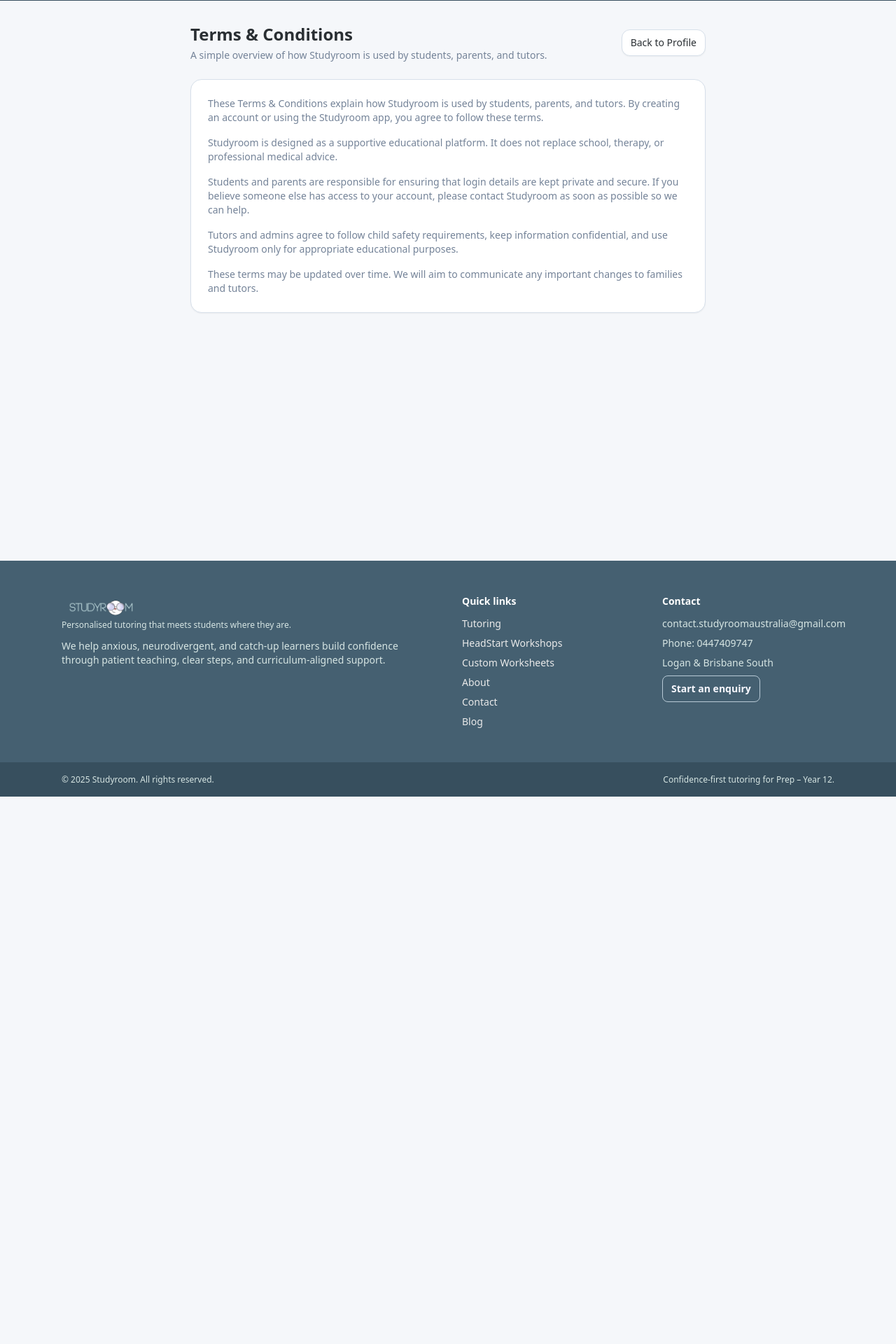
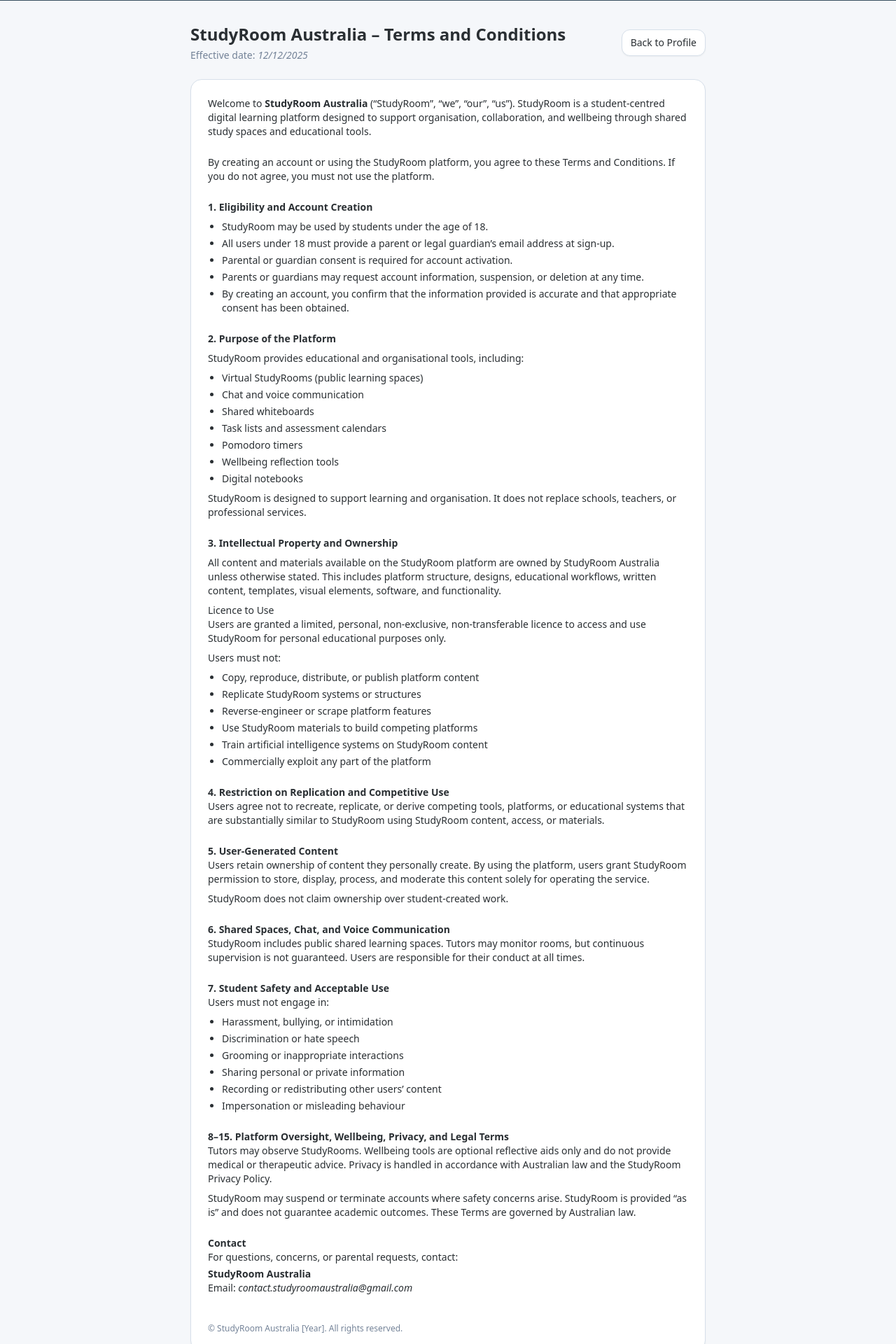
Before and after one commit to Studyroom-au/studyroom, a Next.js app: page /legal/terms in a window 1280 px wide. Shown: the part 60-1980 px from the top of the page at 70% size. Before the commit the page ends 1198 px from the top, so only its background shows below. Built offline with nearby package versions, Linux system fonts and the light colour scheme.

Commit message:
Update tandc

```diff
--- a/src/app/legal/terms/page.tsx
+++ b/src/app/legal/terms/page.tsx
@@ -12,10 +12,10 @@
         <header className="mb-6 flex items-center justify-between gap-4">
           <div>
             <h1 className="text-2xl font-semibold text-[color:var(--ink)]">
-              Terms &amp; Conditions
+              StudyRoom Australia – Terms and Conditions
             </h1>
             <p className="mt-1 text-sm text-[color:var(--muted)]">
-              A simple overview of how Studyroom is used by students, parents, and tutors.
+              Effective date: <span className="italic">12/12/2025</span>
             </p>
           </div>
           <button
@@ -27,28 +27,173 @@
           </button>
         </header>
 
-        <div className="space-y-4 rounded-2xl border border-[color:var(--ring)] bg-[color:var(--card)] p-6 text-sm text-[color:var(--muted)] shadow-sm">
+        <div className="space-y-6 rounded-2xl border border-[color:var(--ring)] bg-[color:var(--card)] p-6 text-sm text-[color:var(--ink)]/80 shadow-sm">
           <p>
-            These Terms &amp; Conditions explain how Studyroom is used by students, parents,
-            and tutors. By creating an account or using the Studyroom app, you agree to follow
-            these terms.
+            Welcome to <strong>StudyRoom Australia</strong> (“StudyRoom”, “we”, “our”, “us”).
+            StudyRoom is a student-centred digital learning platform designed to support
+            organisation, collaboration, and wellbeing through shared study spaces and
+            educational tools.
           </p>
+
           <p>
-            Studyroom is designed as a supportive educational platform. It does not replace
-            school, therapy, or professional medical advice.
+            By creating an account or using the StudyRoom platform, you agree to these Terms
+            and Conditions. If you do not agree, you must not use the platform.
           </p>
-          <p>
-            Students and parents are responsible for ensuring that login details are kept
-            private and secure. If you believe someone else has access to your account,
-            please contact Studyroom as soon as possible so we can help.
-          </p>
-          <p>
-            Tutors and admins agree to follow child safety requirements, keep information
-            confidential, and use Studyroom only for appropriate educational purposes.
-          </p>
-          <p>
-            These terms may be updated over time. We will aim to communicate any important
-            changes to families and tutors.
+
+          {/* 1 */}
+          <section>
+            <h2 className="font-semibold text-[color:var(--ink)]">
+              1. Eligibility and Account Creation
+            </h2>
+            <ul className="mt-2 list-disc space-y-1 pl-5">
+              <li>StudyRoom may be used by students under the age of 18.</li>
+              <li>All users under 18 must provide a parent or legal guardian’s email address at sign-up.</li>
+              <li>Parental or guardian consent is required for account activation.</li>
+              <li>Parents or guardians may request account information, suspension, or deletion at any time.</li>
+              <li>
+                By creating an account, you confirm that the information provided is accurate
+                and that appropriate consent has been obtained.
+              </li>
+            </ul>
+          </section>
+
+          {/* 2 */}
+          <section>
+            <h2 className="font-semibold text-[color:var(--ink)]">
+              2. Purpose of the Platform
+            </h2>
+            <p className="mt-2">StudyRoom provides educational and organisational tools, including:</p>
+            <ul className="mt-2 list-disc space-y-1 pl-5">
+              <li>Virtual StudyRooms (public learning spaces)</li>
+              <li>Chat and voice communication</li>
+              <li>Shared whiteboards</li>
+              <li>Task lists and assessment calendars</li>
+              <li>Pomodoro timers</li>
+              <li>Wellbeing reflection tools</li>
+              <li>Digital notebooks</li>
+            </ul>
+            <p className="mt-2">
+              StudyRoom is designed to support learning and organisation. It does not replace
+              schools, teachers, or professional services.
+            </p>
+          </section>
+
+          {/* 3 */}
+          <section>
+            <h2 className="font-semibold text-[color:var(--ink)]">
+              3. Intellectual Property and Ownership
+            </h2>
+            <p className="mt-2">
+              All content and materials available on the StudyRoom platform are owned by
+              StudyRoom Australia unless otherwise stated. This includes platform structure,
+              designs, educational workflows, written content, templates, visual elements,
+              software, and functionality.
+            </p>
+
+            <p className="mt-2 font-medium">Licence to Use</p>
+            <p>
+              Users are granted a limited, personal, non-exclusive, non-transferable licence
+              to access and use StudyRoom for personal educational purposes only.
+            </p>
+
+            <p className="mt-2">Users must not:</p>
+            <ul className="mt-2 list-disc space-y-1 pl-5">
+              <li>Copy, reproduce, distribute, or publish platform content</li>
+              <li>Replicate StudyRoom systems or structures</li>
+              <li>Reverse-engineer or scrape platform features</li>
+              <li>Use StudyRoom materials to build competing platforms</li>
+              <li>Train artificial intelligence systems on StudyRoom content</li>
+              <li>Commercially exploit any part of the platform</li>
+            </ul>
+          </section>
+
+          {/* 4 */}
+          <section>
+            <h2 className="font-semibold text-[color:var(--ink)]">
+              4. Restriction on Replication and Competitive Use
+            </h2>
+            <p>
+              Users agree not to recreate, replicate, or derive competing tools, platforms,
+              or educational systems that are substantially similar to StudyRoom using
+              StudyRoom content, access, or materials.
+            </p>
+          </section>
+
+          {/* 5 */}
+          <section>
+            <h2 className="font-semibold text-[color:var(--ink)]">
+              5. User-Generated Content
+            </h2>
+            <p>
+              Users retain ownership of content they personally create. By using the
+              platform, users grant StudyRoom permission to store, display, process, and
+              moderate this content solely for operating the service.
+            </p>
+            <p className="mt-2">
+              StudyRoom does not claim ownership over student-created work.
+            </p>
+          </section>
+
+          {/* 6 */}
+          <section>
+            <h2 className="font-semibold text-[color:var(--ink)]">
+              6. Shared Spaces, Chat, and Voice Communication
+            </h2>
+            <p>
+              StudyRoom includes public shared learning spaces. Tutors may monitor rooms,
+              but continuous supervision is not guaranteed. Users are responsible for their
+              conduct at all times.
+            </p>
+          </section>
+
+          {/* 7 */}
+          <section>
+            <h2 className="font-semibold text-[color:var(--ink)]">
+              7. Student Safety and Acceptable Use
+            </h2>
+            <p>Users must not engage in:</p>
+            <ul className="mt-2 list-disc space-y-1 pl-5">
+              <li>Harassment, bullying, or intimidation</li>
+              <li>Discrimination or hate speech</li>
+              <li>Grooming or inappropriate interactions</li>
+              <li>Sharing personal or private information</li>
+              <li>Recording or redistributing other users’ content</li>
+              <li>Impersonation or misleading behaviour</li>
+            </ul>
+          </section>
+
+          {/* 8–15 condensed */}
+          <section>
+            <h2 className="font-semibold text-[color:var(--ink)]">
+              8–15. Platform Oversight, Wellbeing, Privacy, and Legal Terms
+            </h2>
+            <p>
+              Tutors may observe StudyRooms. Wellbeing tools are optional reflective aids
+              only and do not provide medical or therapeutic advice. Privacy is handled in
+              accordance with Australian law and the StudyRoom Privacy Policy.
+            </p>
+            <p className="mt-2">
+              StudyRoom may suspend or terminate accounts where safety concerns arise.
+              StudyRoom is provided “as is” and does not guarantee academic outcomes.
+              These Terms are governed by Australian law.
+            </p>
+          </section>
+
+          <section>
+            <h2 className="font-semibold text-[color:var(--ink)]">
+              Contact
+            </h2>
+            <p>
+              For questions, concerns, or parental requests, contact:
+            </p>
+            <p className="mt-1">
+              <strong>StudyRoom Australia</strong><br />
+              Email: <em>contact.studyroomaustralia@gmail.com</em>
+            </p>
+          </section>
+
+          <p className="pt-4 text-xs text-[color:var(--muted)]">
+            © StudyRoom Australia [Year]. All rights reserved.
           </p>
         </div>
       </div>
--- a/src/components/SignInForm.tsx
+++ b/src/components/SignInForm.tsx
@@ -341,7 +341,7 @@
           >
             I agree to the{" "}
             <a
-              href="/terms"
+              href="/legal/terms"
               className="text-[color:var(--sr-primary)] underline"
               target="_blank"
             >
@@ -349,7 +349,7 @@
             </a>{" "}
             and{" "}
             <a
-              href="/privacy"
+              href="/legal/privacy"
               className="text-[color:var(--sr-primary)] underline"
               target="_blank"
             >
```
